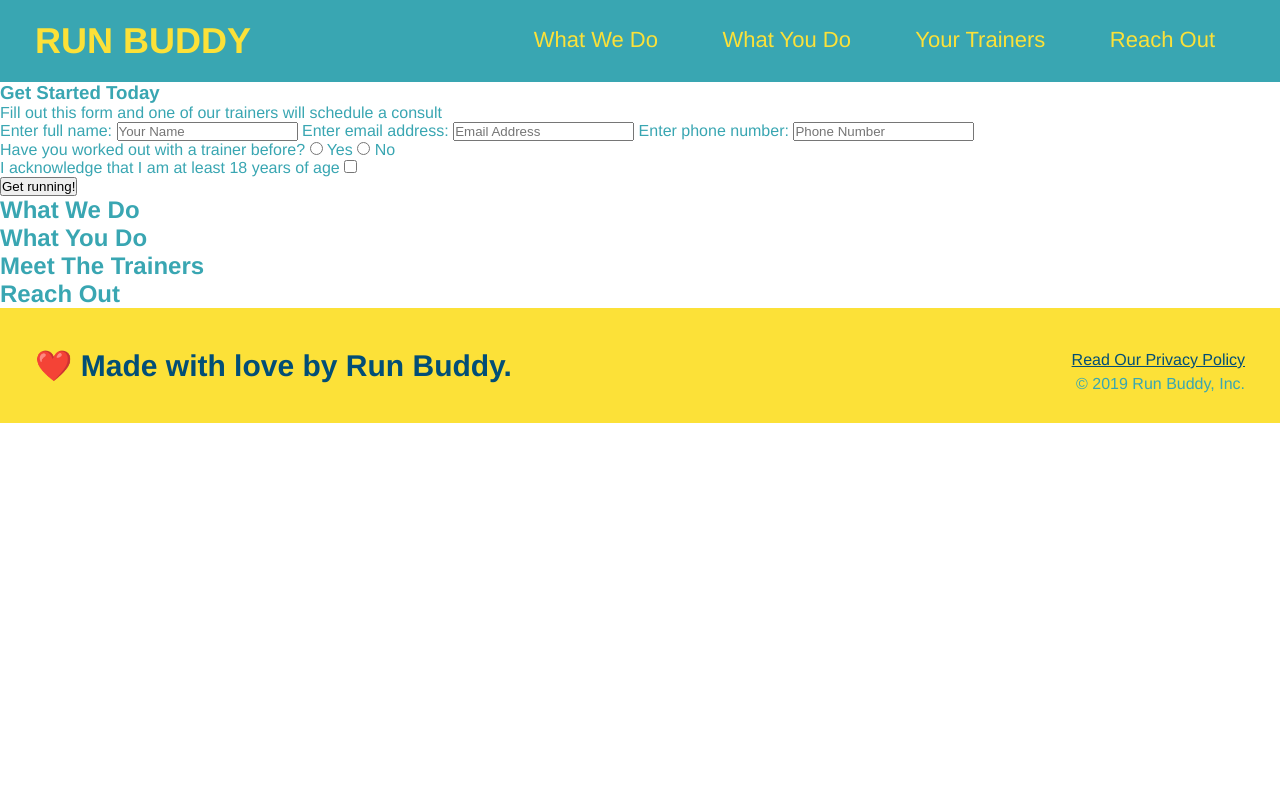
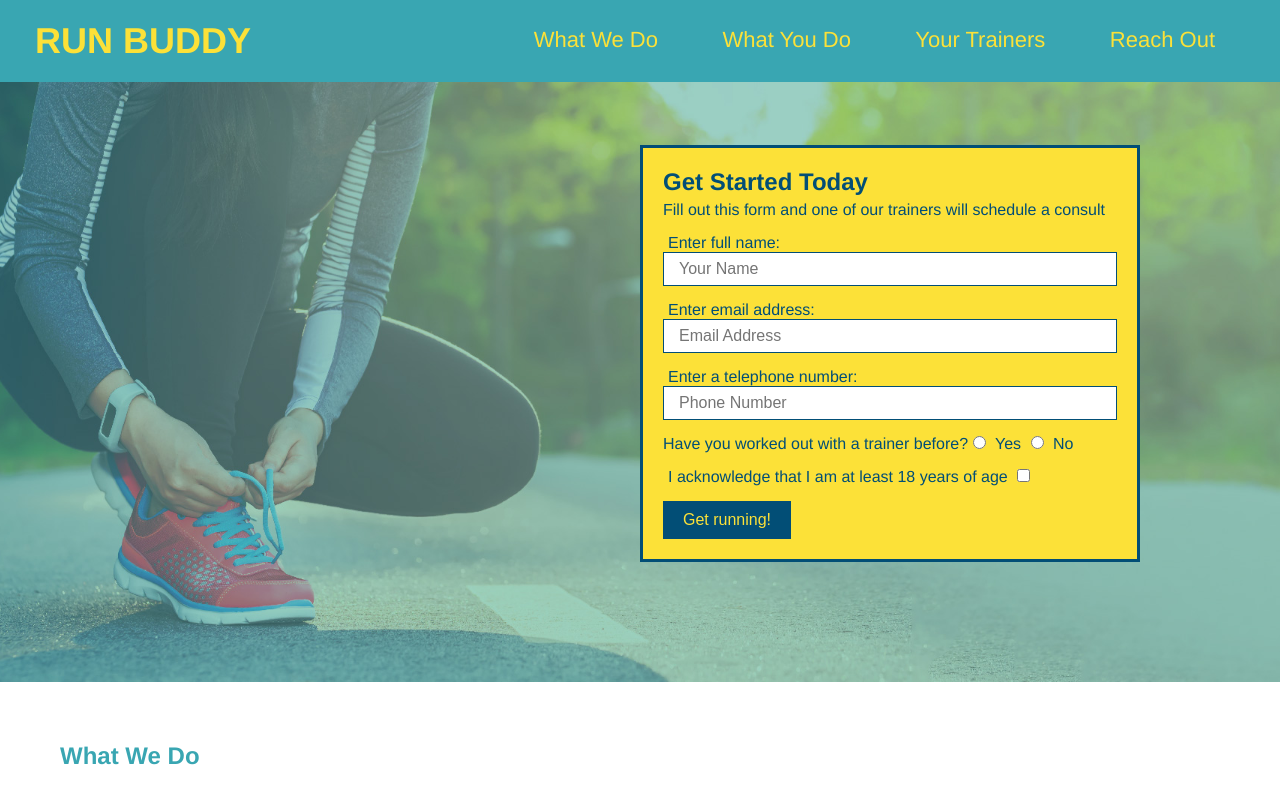
Before and after one commit to NickolausCarter/run-buddy, a plain HTML site: page index.html in a window 1280 px wide. Shown: the top 800 px of the page. Drawn offline with Linux system fonts and the light colour scheme.

Commit message:
Hero Style

```diff
--- a/assets/css/style.css
+++ b/assets/css/style.css
@@ -64,5 +64,61 @@ footer div {
 }
 
 footer a {
-    color: #024e76
+  color: #024e76;
 }
+
+section {
+  padding: 60px;
+}
+
+/* Hero Style Start */
+.hero {
+  background-image: url("../images/hero-bg.jpg");
+  height: 600px;
+  background-size: cover;
+  background-position: center;
+  position: relative;
+}
+
+.hero-form {
+  color: #024e76;
+  background-color: #fce138;
+  width: 500px;
+  padding: 20px;
+  border: solid 3px #024e76;
+  position: absolute;
+  bottom: 120px;
+  right: 140px;
+}
+
+.hero-form h3 {
+  font-size: 24px;
+  margin: 0;
+}
+
+.hero-form p {
+  margin: 5px 0 15px 0;
+}
+
+.form-input {
+  border: 1px solid #024e76;
+  display: block;
+  padding: 7px 15px;
+  font-size: 16px;
+  color: #024e76;
+  width: 100%;
+  margin-bottom: 15px;
+}
+
+.hero-form label {
+    margin: 0 5px;
+}
+
+.hero-form button {
+    color: #fce138;
+    background-color: #024e76;
+    border: none;
+    padding: 10px 20px;
+    font-size: 16px;
+}
+/* Hero Style End */
--- a/index.html
+++ b/index.html
@@ -35,18 +35,18 @@
         </header>
 
         <!--hero/jumbotron-->
-        <section>
-            <div>
+        <section class="hero">
+            <div class="hero-form">
                 <h3>Get Started Today</h3>
                 <p>Fill out this form and one of our trainers will schedule a consult</p>
             <!--Add form element-->
                 <form>
                     <label for="name">Enter full name:</label>
-                    <input type="text" placeholder="Your Name" name="name" id="name" />
+                    <input type="text" placeholder="Your Name" name="name" id="name" class="form-input" />
                     <label for="email">Enter email address:</label>
-                    <input type="email" placeholder="Email Address" name="email" id="email" />
-                    <label for="phone">Enter phone number:</label>
-                    <input type="tel" placeholder="Phone Number" name="phone" id="phone" />
+                    <input type="email" placeholder="Email Address" name="email" id="email" class="form-input" />
+                    <label for="phone">Enter a telephone number:</label>
+                    <input type="tel" placeholder="Phone Number" name="phone" id="phone" class="form-input" />
                     <p>
                         Have you worked out with a trainer before?
                         <input type="radio" name="trainer-confirm" id="trainer-yes" />
```
Also changed, not shown: assets/images/hero-bg.jpg (added). Lines whose indentation alone changed are shown as unchanged.
